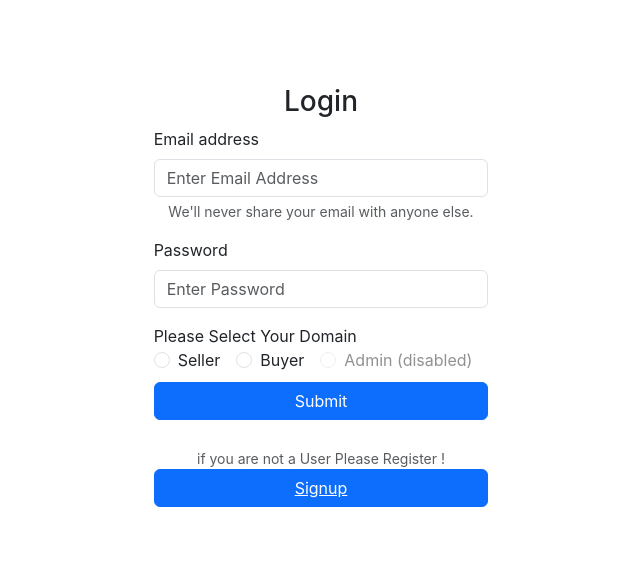
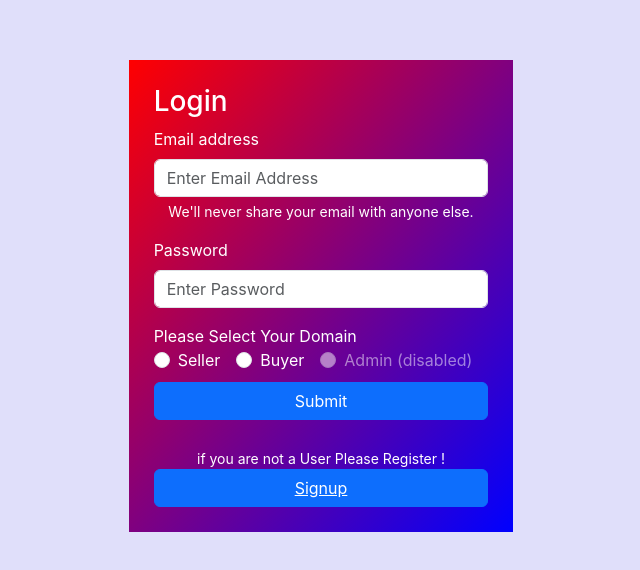
Before and after one commit to Ainulabsar/Book-lio, a React (Create React App) app: page / in a window 1280 px wide. Shown: the part 104-674 px from the top of the page, without its empty margins (319-959 px from the left). Built offline with nearby package versions, Linux system fonts and the light colour scheme.

Commit message:
Added style to login and sign up page

```diff
--- a/src/components/login/login.css
+++ b/src/components/login/login.css
@@ -1,8 +1,26 @@
-.login{
+
+
+.containerp {
     display: flex;
     justify-content: center;
-    flex-direction: column;
     align-items: center;
+    height: 100vh;
+    width: 100%;
+    background-color: rgba(193, 192, 245, 0.5);
+
+      backdrop-filter: blur(10px);
+}
+
+.containerc {
+    background-image: linear-gradient(to bottom right, red, blue);
+    padding: 25px;
+    min-height: auto;
+    color: white;
+
+}
+
+.form-text{
+    color: white;
 }
 .form{
     display: flex;
@@ -26,3 +44,6 @@
 #radiobtn{
     margin-bottom: 10px;
 }
+.lo{
+    color: white;
+}
--- a/src/components/login/login.js
+++ b/src/components/login/login.js
@@ -40,7 +40,8 @@ function Login() {
     }
   }
   return (
-    <div className="login">
+    <div className="containerp">
+      <div className="containerc">
         <h3>Login</h3>
         <form action="post">
           <div className="mb-3">
@@ -75,35 +76,7 @@ function Login() {
               id="exampleInputPassword1"
             />
           </div>
-        {/* <div className="dropdown">
-          <button
-            id="btn"
-            className="btn btn-primary dropdown-toggle"
-            type="button"
-            data-bs-toggle="dropdown"
-            aria-expanded="false"
-          >
-            Please Select Your Domain
-          </button>
-          <ul className="dropdown-menu">
 
-            <li>
-              <a className="dropdown-item">
-                Seller
-              </a>
-            </li>
-            <li>
-              <a className="dropdown-item" >
-                Buyer
-              </a>
-            </li>
-            <li>
-              <a className="dropdown-item">
-                Admin
-              </a>
-            </li>
-          </ul>
-        </div> */}
           <label>Please Select Your Domain</label>
           <br />
           <div className="form-check form-check-inline" id="radiobtn">
@@ -160,13 +133,14 @@ function Login() {
           </div>
           <div className="d-grid gap-2">
             <button type="button" className="btn btn-primary">
-            <Link to={"/signup"} className="log">
+              <Link to={"/signup"} className="lo">
                 Signup
               </Link>
             </button>
           </div>
         </form>
       </div>
+    </div>
   );
 }
 
--- a/src/components/signup/signup.css
+++ b/src/components/signup/signup.css
@@ -1,15 +1,25 @@
-.log{
+
+
+.log {
+    display: flex;
+        justify-content: center;
+        align-items: center;
+        height: 100vh;
+        width: 100%;
+        background-color: #FEFEFE;
+}
+
+.login {
+    background-image: linear-gradient(to bottom right, red, blue);
+        padding: 25px;
+        min-height: auto;
+        color: white;
+}
+
+.lo {
     color: white;
 }
 
 .sh{
     text-align: center;
 }
-.login{
-    display: flex;
-    flex-direction: column;
-    justify-content: center;
-    align-items: center;
-    height: 100vh;
-
-}
--- a/src/components/signup/signup.js
+++ b/src/components/signup/signup.js
@@ -58,6 +58,7 @@ function Signup() {
   }
 
   return (
+    <div className="log">
       <div className="login">
         <div>
           <h3 className="sh">Sign-up</h3>
@@ -168,7 +169,11 @@ function Signup() {
               </label>
             </div>
             <div className="d-grid gap-2">
-            <button type="submit" className="btn btn-primary" onClick={submit}>
+              <button
+                type="submit"
+                className="btn btn-primary"
+                onClick={submit}
+              >
                 Submit
               </button>
             </div>
@@ -178,7 +183,7 @@ function Signup() {
             </div>
             <div className="d-grid gap-2">
               <button type="submit" className="btn btn-primary">
-              <Link to={"/"} className="log">
+                <Link to={"/"} className="lo">
                   Login
                 </Link>
               </button>
@@ -186,6 +191,7 @@ function Signup() {
           </form>
         </div>
       </div>
+    </div>
   );
 }
 
```
Lines whose indentation alone changed are shown as unchanged.
